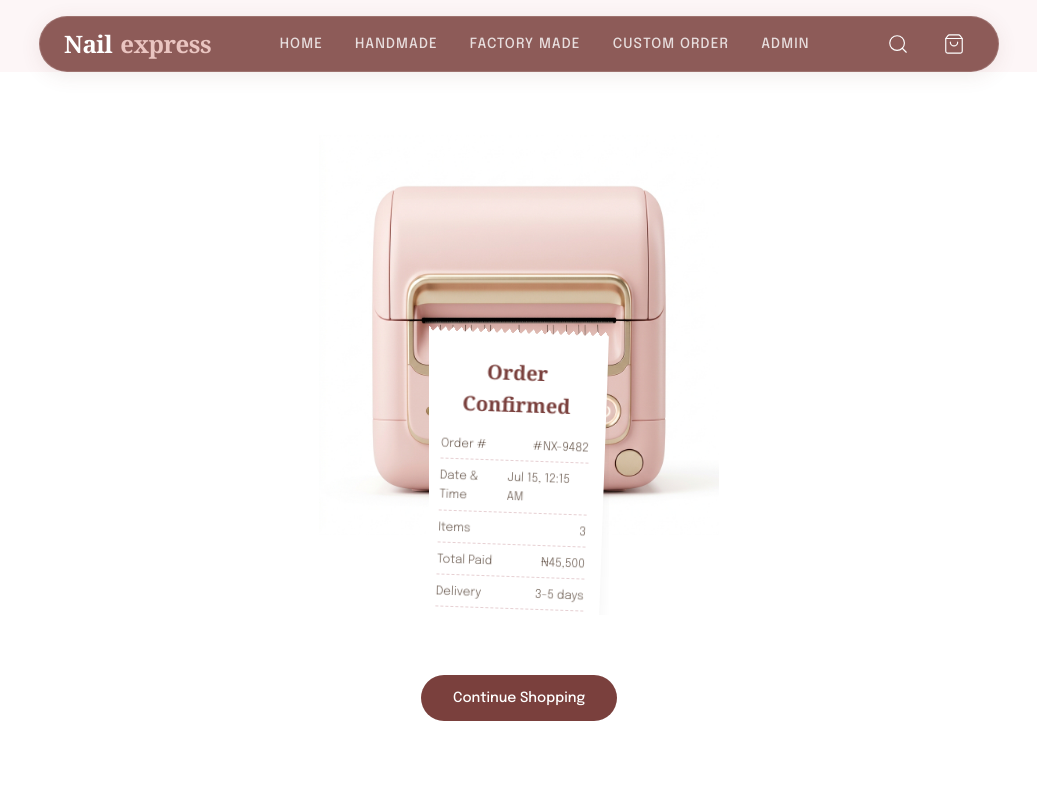
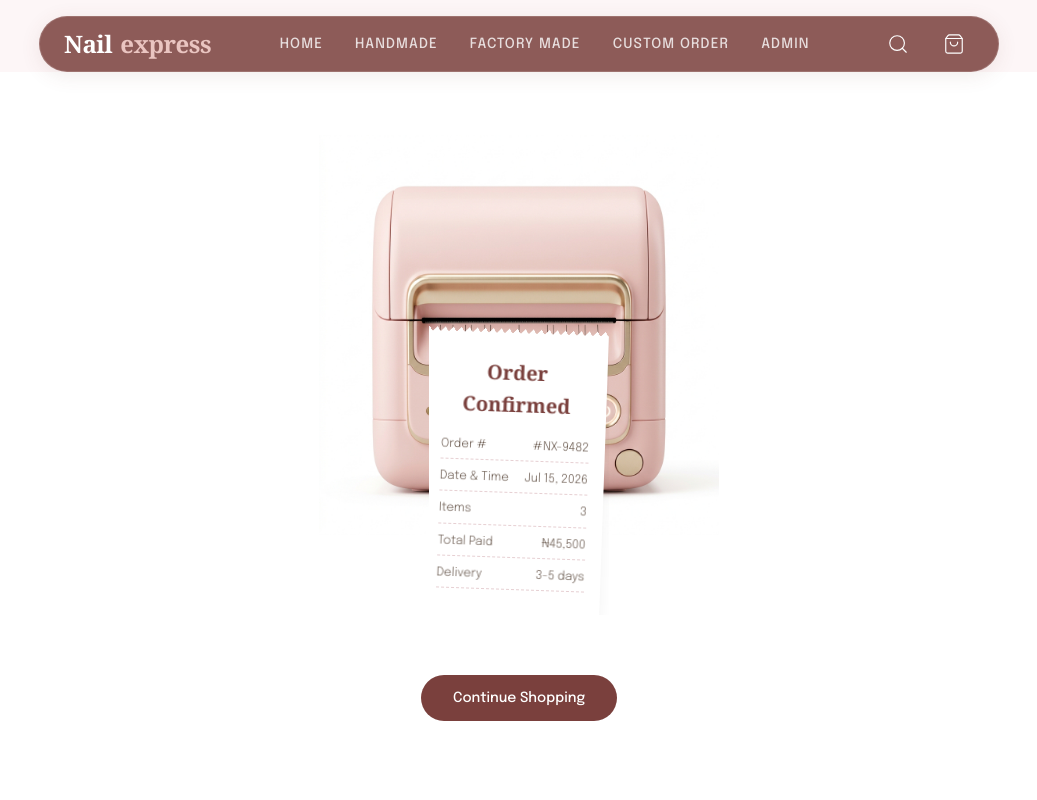
Before and after one commit to dfordolapo/nailxpressng, a Next.js app: page /checkout/success in a window 1280 px wide. Shown: the top 800 px of the page, without its empty margins (121-1158 px from the left). Built offline with nearby package versions, Linux system fonts and the light colour scheme; a web font is replaced by a local one.

Commit message:
Remove time from receipt date

```diff
--- a/src/app/checkout/success/page.js
+++ b/src/app/checkout/success/page.js
@@ -8,7 +8,7 @@ import SuccessPrinterAnimation from '@/components/checkout/SuccessPrinterAnimati
 export default function OrderSuccessPage() {
   const dummyOrderDetails = {
     orderNumber: '#NX-9482',
-    date: new Date().toLocaleDateString('en-US', { month: 'short', day: 'numeric', hour: '2-digit', minute: '2-digit' }),
+    date: new Date().toLocaleDateString('en-US', { year: 'numeric', month: 'short', day: 'numeric' }),
     items: '3',
     total: '₦45,500',
     delivery: '3-5 days'
```
